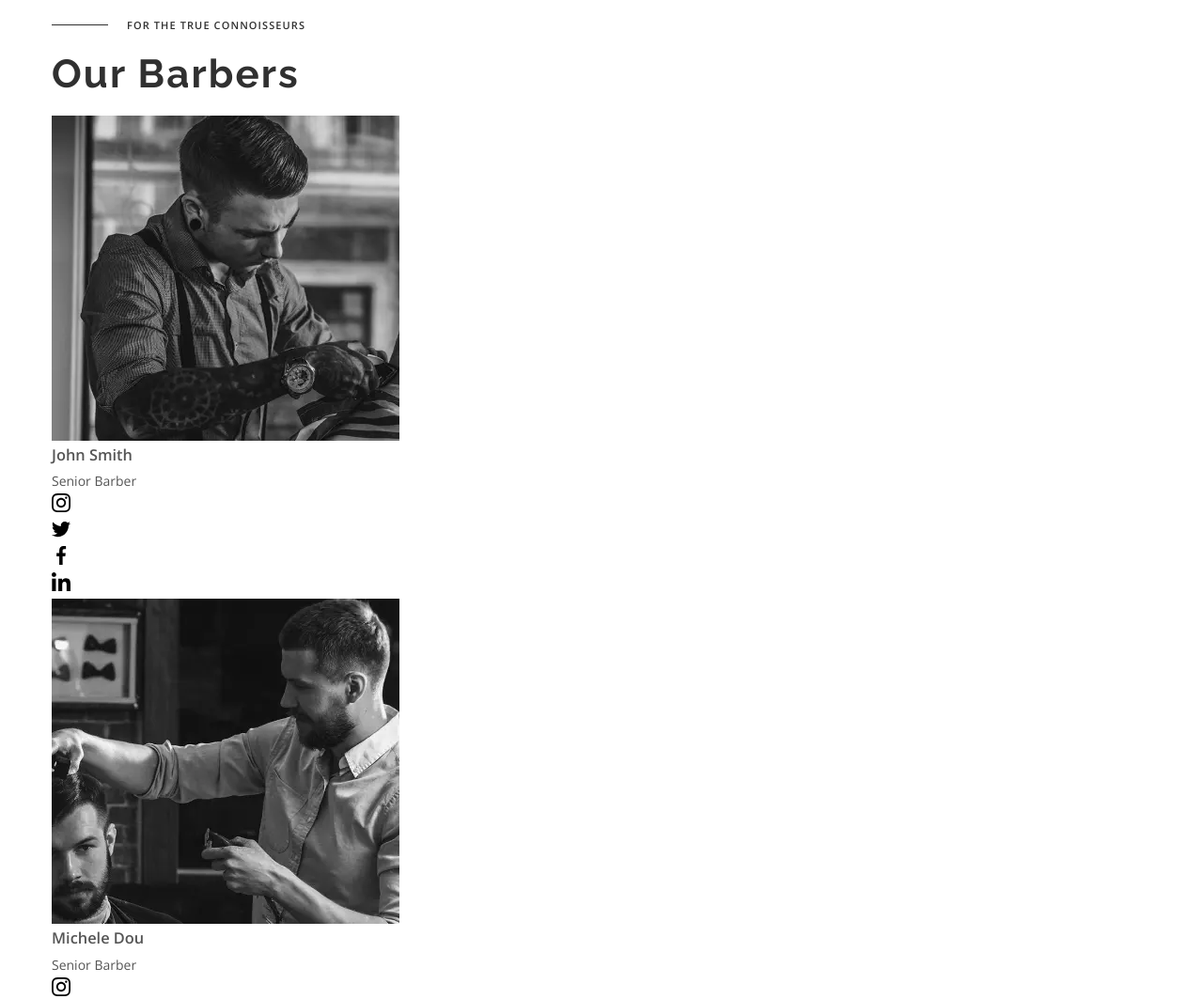
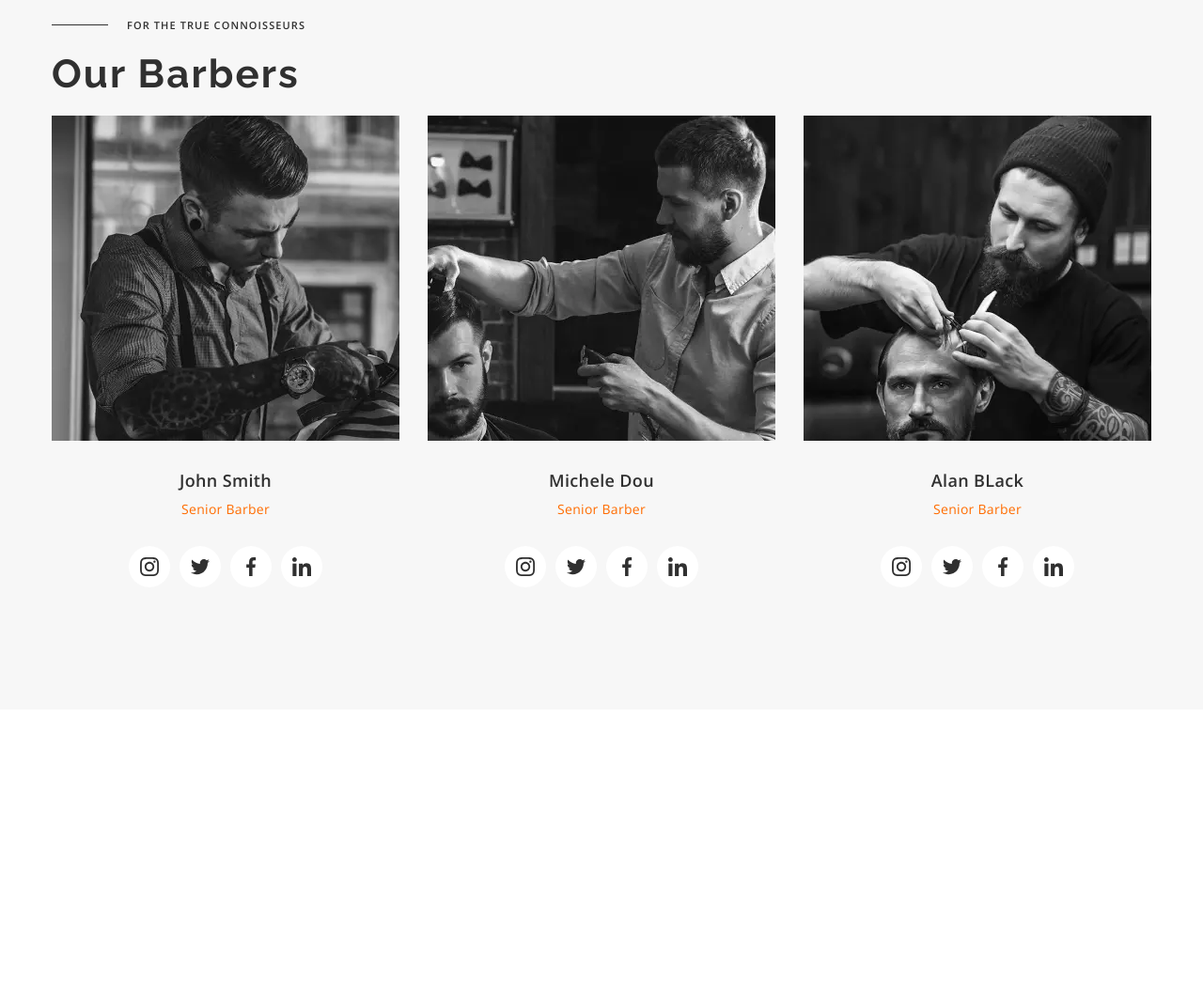
Before and after one commit to DmitryDr-dev/barbershop, a plain HTML site: page index.html in a window 1280 px wide. Shown: the part 2760-3823 px from the top of the page at 94% size. After the commit the page ends 3515 px from the top, so only its background shows below. Drawn offline with nearby package versions, Linux system fonts and the light colour scheme.

Commit message:
feat: add barbers section styles

```diff
--- /dev/null
+++ b/scss/layouts/_barbers.scss
@@ -0,0 +1,90 @@
+.barbers {
+  background-color: var(--secondary-bg-color);
+}
+
+.barbers__container {
+  @media screen and (min-width: 768px) and (max-width: 1279.98px) {
+    max-width: 450px;
+  }
+}
+
+.barbers__list {
+  @media screen and (min-width: 1280px) {
+    display: flex;
+  }
+}
+
+.barbers__item {
+  @media screen and (max-width: 1279.98px) {
+    &:not(:last-child) {
+      margin-bottom: 64px;
+    }
+  }
+  @media screen and (min-width: 1280px) {
+    &:not(:last-child) {
+      margin-right: 30px;
+    }
+  }
+}
+
+.barbers__image {
+  margin-bottom: 30px;
+}
+
+.barbers__desc {
+  display: flex;
+  flex-direction: column;
+  align-items: center;
+}
+
+.barbers__name {
+  margin-bottom: 8px;
+  font-size: 18px;
+  line-height: 1.389;
+  letter-spacing: 0.02em;
+  color: var(--title-text-color);
+}
+
+.barbers__position {
+  margin-bottom: 30px;
+  font-size: 14px;
+  line-height: 1.357;
+  letter-spacing: 0.02em;
+  color: var(--accent-color);
+}
+
+.barbers__socials-list {
+  display: flex;
+}
+
+.barbers__socials-item {
+  &:not(:last-child) {
+    margin-right: 10px;
+  }
+}
+
+.barbers__socials-link {
+  display: flex;
+  justify-content: center;
+  align-items: center;
+  width: 44px;
+  height: 44px;
+  border-radius: 50%;
+  background-color: var(--main-bg-color);
+  transition: background-color 250ms cubic-bezier(0.4, 0, 0.2, 1);
+
+  &:hover,
+  &:active {
+    background-color: var(--accent-color);
+  }
+}
+
+.barbers__socials-icon {
+  fill: var(--title-text-color);
+  transition: fill 250ms cubic-bezier(0.4, 0, 0.2, 1);
+
+  .barbers__socials-link:hover &,
+  .barbers__socials-link:active & {
+    fill: var(--title-text-color--light);
+  }
+}
--- a/scss/styles.scss
+++ b/scss/styles.scss
@@ -18,3 +18,4 @@
 @import './layouts/about';
 @import './layouts/services';
 @import './layouts/benefits';
+@import './layouts/barbers';
```
Also changed, not shown: css/styles.css, css/styles.min.css, 2 other files.
